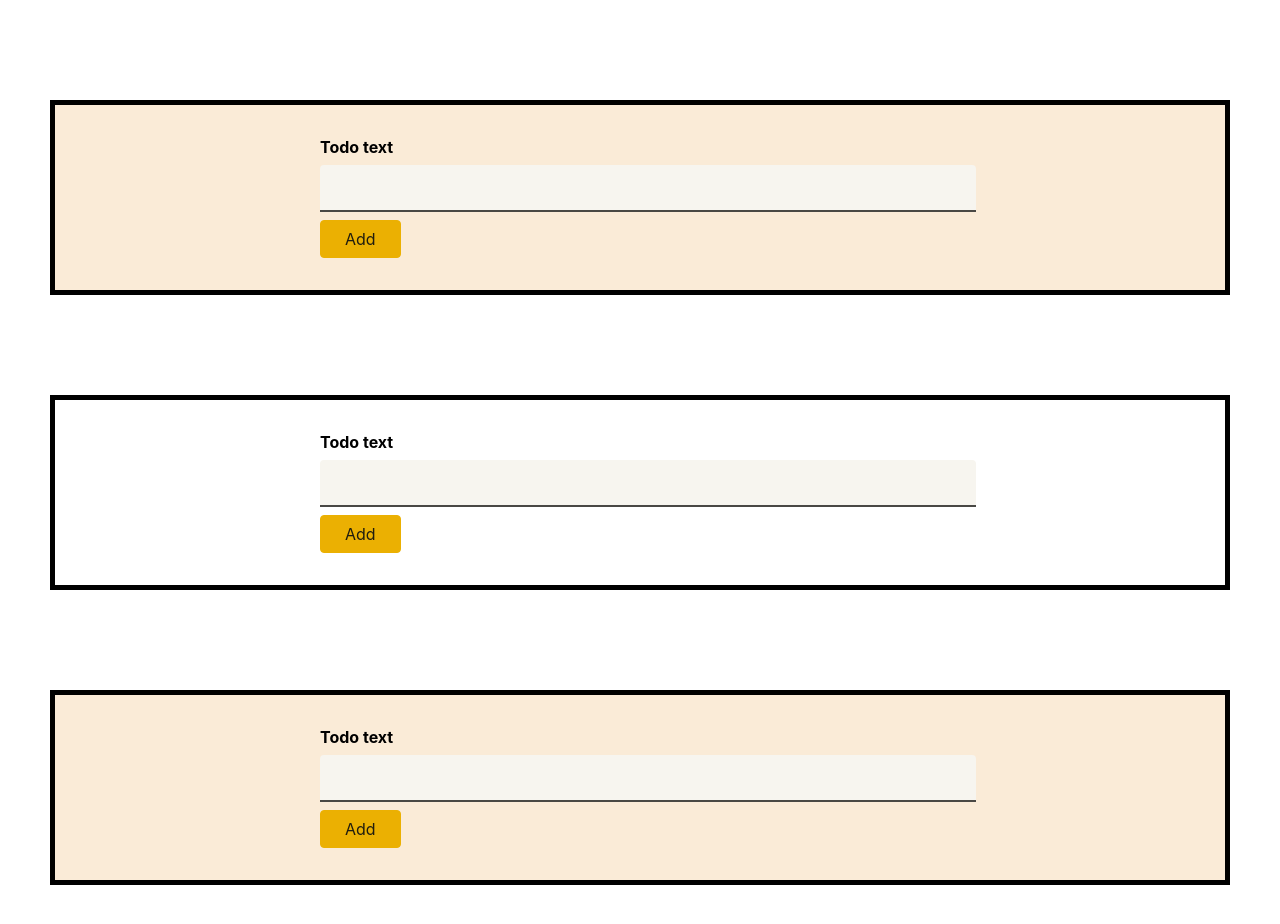
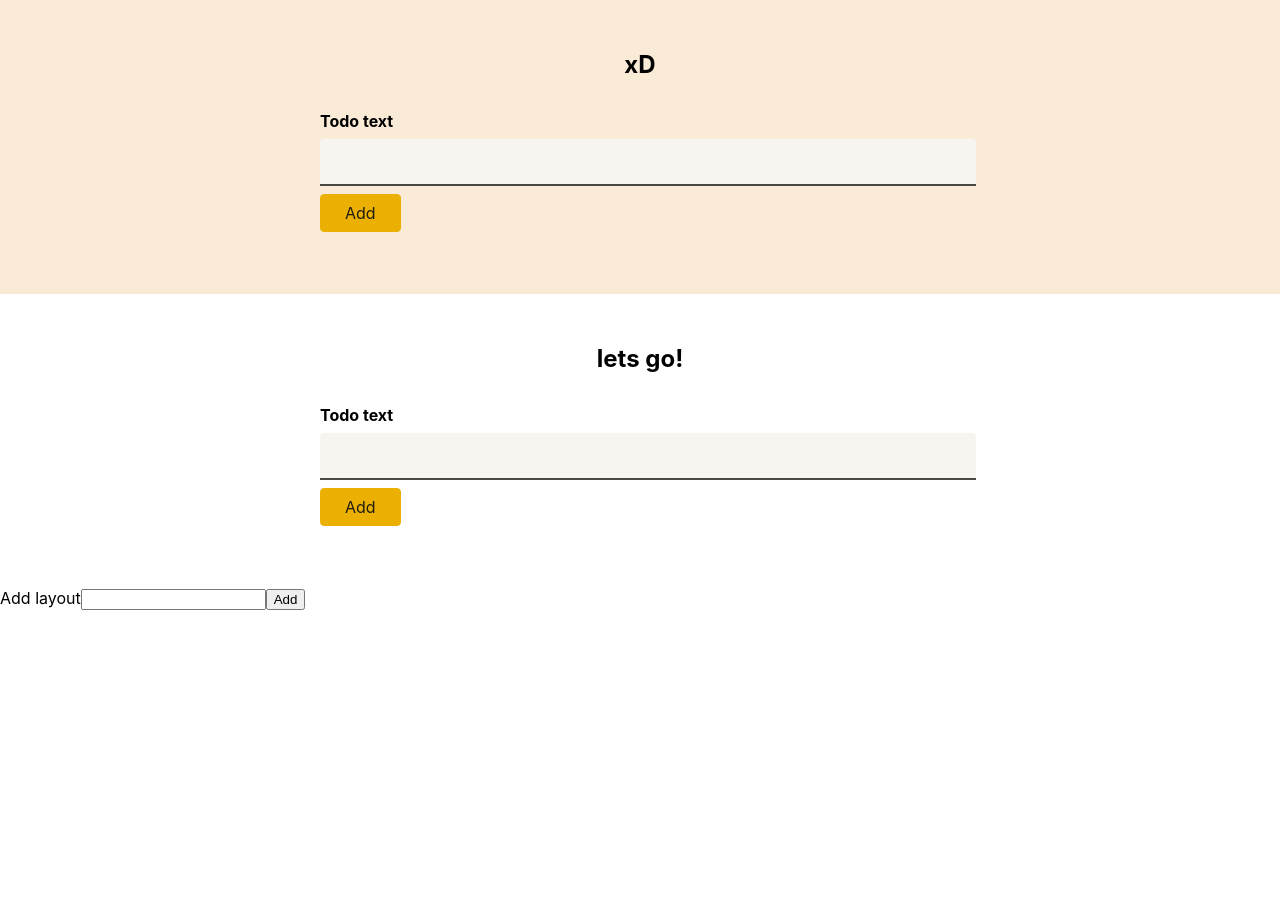
Before and after one commit to SAY10s/tsreact1, a React (Create React App) app: page / in a window 1280 px wide. Shown: the top 924 px of the page. After the commit the page ends 800 px from the top, so only its background shows below. Built offline with nearby package versions, Linux system fonts and the light colour scheme.

Commit message:
ADD: adding more ToDo lists

```diff
--- a/src/App.css
+++ b/src/App.css
@@ -1,3 +1,6 @@
 .wrapperBig div:nth-child(odd) {
   background-color: antiquewhite;
 }
+h2 {
+  text-align: center;
+}
--- a/src/App.tsx
+++ b/src/App.tsx
@@ -1,13 +1,27 @@
 import TasksLayout from "./layouts/TasksLayout";
+import NewLayout from "./components/NewLayout";
 import "./App.css";
+import { useState } from "react";
 
 function App() {
+  const [layouts, setLayouts] = useState(["xD", "lets go!"]);
+
+  const addLayoutHandler = (title: string) => {
+    setLayouts((prevState) => {
+      return prevState.concat(title);
+    });
+  };
+
   return (
-    <div className="wrapperBig">
-      <TasksLayout />
-      <TasksLayout />
-      <TasksLayout />
-    </div>
+    <>
+      <div className="wrapperBig">
+        {layouts.map((element) => {
+          return <TasksLayout title={element} />;
+        })}
+      </div>
+
+      <NewLayout onAddLayout={addLayoutHandler} />
+    </>
   );
 }
 
--- /dev/null
+++ b/src/components/NewLayout.tsx
@@ -0,0 +1,26 @@
+import { useRef } from "react";
+
+const NewTodo: React.FC<{ onAddLayout: (text: string) => void }> = (props) => {
+  const layoutTextInputRef = useRef<HTMLInputElement>(null);
+
+  const submitHandler = (event: React.FormEvent) => {
+    event.preventDefault();
+
+    const enteredText = layoutTextInputRef.current!.value;
+    if (enteredText.trim().length === 0) {
+      return;
+    }
+
+    props.onAddLayout(enteredText);
+  };
+
+  return (
+    <form onSubmit={submitHandler}>
+      <label htmlFor="text">Add layout</label>
+      <input type="text" id="text" ref={layoutTextInputRef} />
+      <button>Add</button>
+    </form>
+  );
+};
+
+export default NewTodo;
--- a/src/layouts/TasksLayout.tsx
+++ b/src/layouts/TasksLayout.tsx
@@ -4,7 +4,7 @@ import Todos from "../components/Todos";
 import Todo from "../models/todo";
 import Classes from "./tasksLayout.module.css";
 
-const TasksLayout = () => {
+const TasksLayout: React.FC<{ title: string }> = (props) => {
   const [todos, setTodos] = useState<Todo[]>([]);
 
   const addTodoHandler = (todoText: string) => {
@@ -24,6 +24,7 @@ const TasksLayout = () => {
 
   return (
     <div className={Classes.taskLayoutWrapper}>
+      <h2>{props.title}</h2>
       <NewTodo onAddTodo={addTodoHandler} />
       <Todos items={todos} onDeleteTodo={deleteTodoHandler} />
     </div>
--- a/src/layouts/tasksLayout.module.css
+++ b/src/layouts/tasksLayout.module.css
@@ -1,4 +1,3 @@
 .taskLayoutWrapper {
-  margin: 100px 50px;
-  border: 5px solid black;
+  padding: 30px 0;
 }
```
